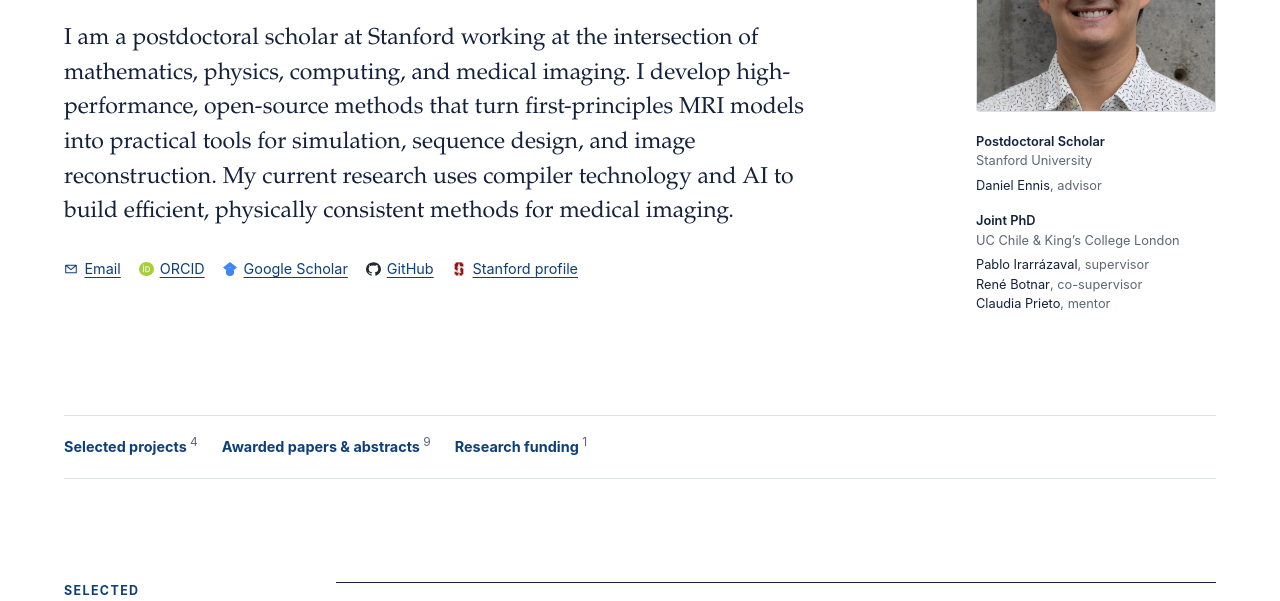
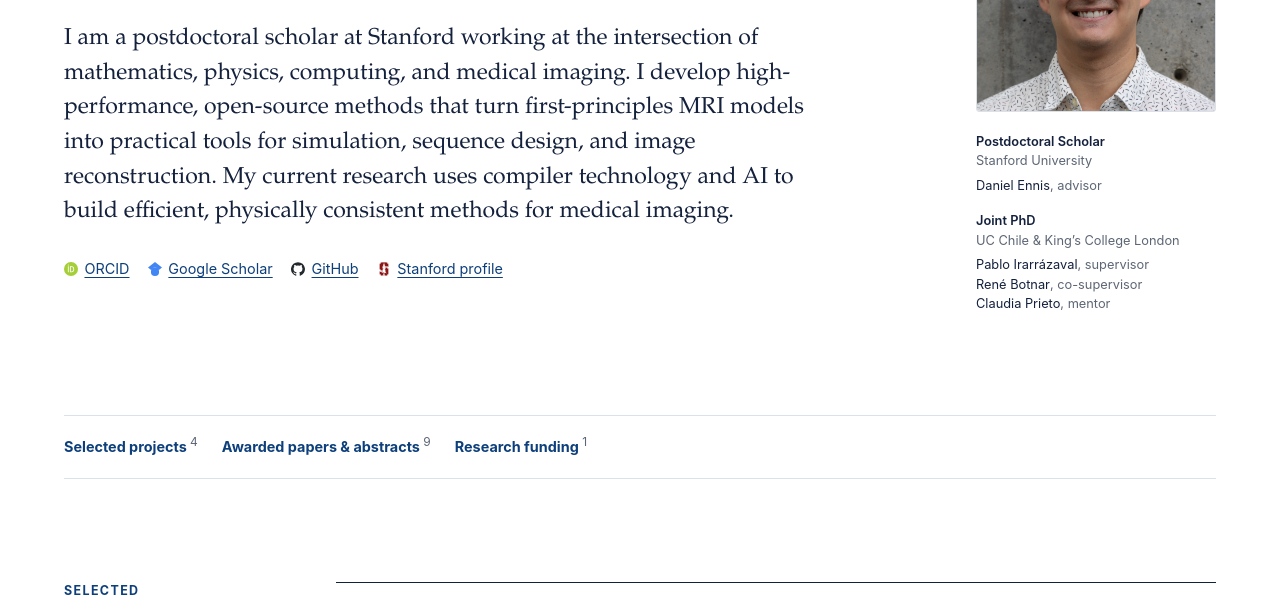
Before and after one commit to cncastillo/cncastillo.github.io, a Jekyll site: the page built from index.md, in a window 1280 px wide and 900 px high, scrolled down 325 px, cut to the strip 0-601 px from the top of the window. Built offline with Jekyll 4.4.1, drawn with Linux system fonts in a browser that asks for light colours.

Commit message:
Remove email link from homepage

```diff
--- a/_layouts/home.html
+++ b/_layouts/home.html
@@ -27,11 +27,7 @@
         {{ paragraph | markdownify }}
       {% endfor %}
     </div>
-    <div class="profile-links" aria-label="Contact and profiles">
-      <a href="mailto:{{ profile.email }}">
-        <img class="profile-link-icon" src="{{ '/assets/icons/email.svg' | relative_url }}" alt="">
-        <span>Email</span>
-      </a>
+    <div class="profile-links" aria-label="Profiles">
       {% for link in profile.links %}
         <a href="{{ link.url }}">
           {% if link.icon %}<img class="profile-link-icon" src="{{ link.icon | relative_url }}" alt="">{% endif %}
```
